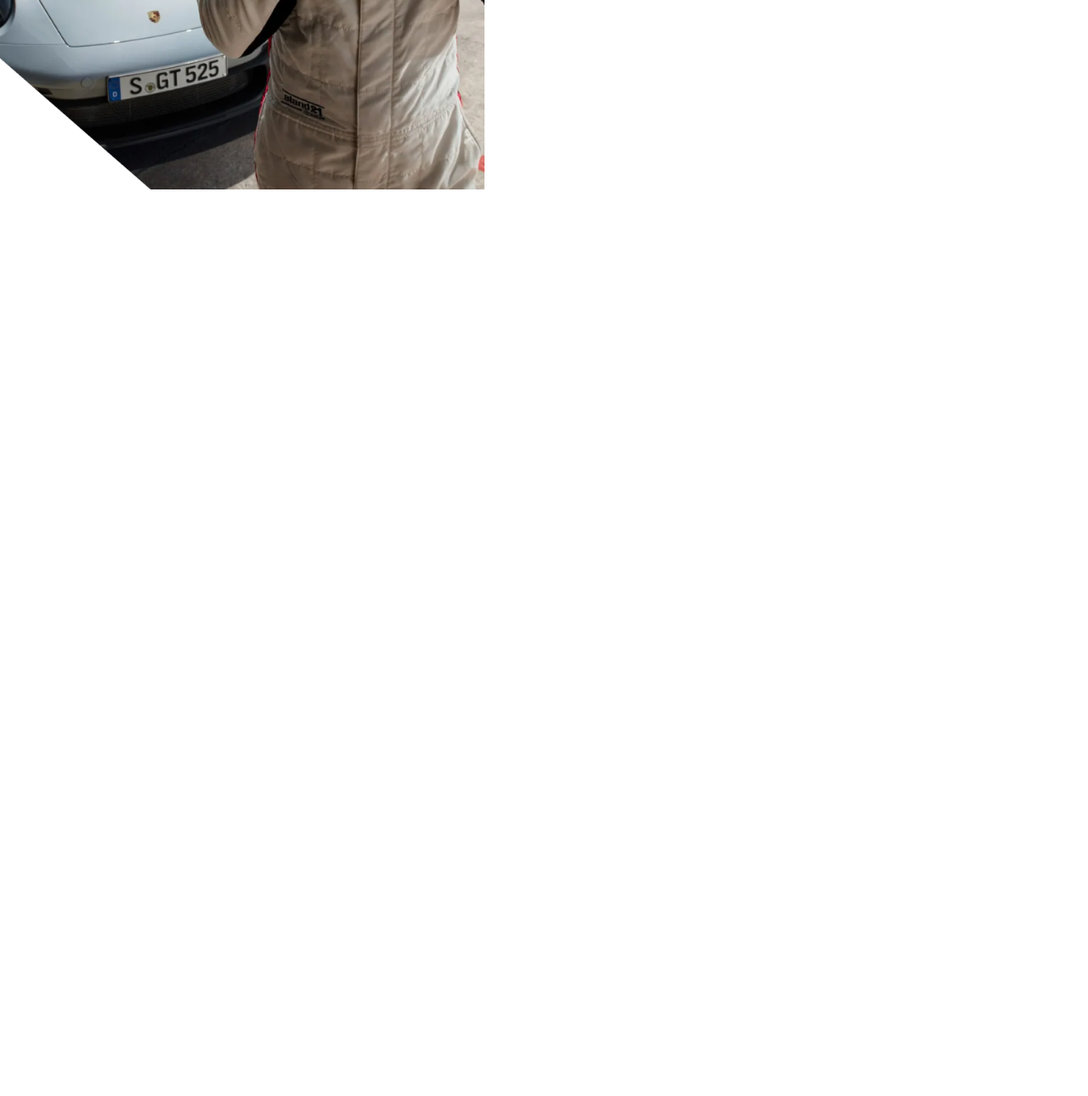
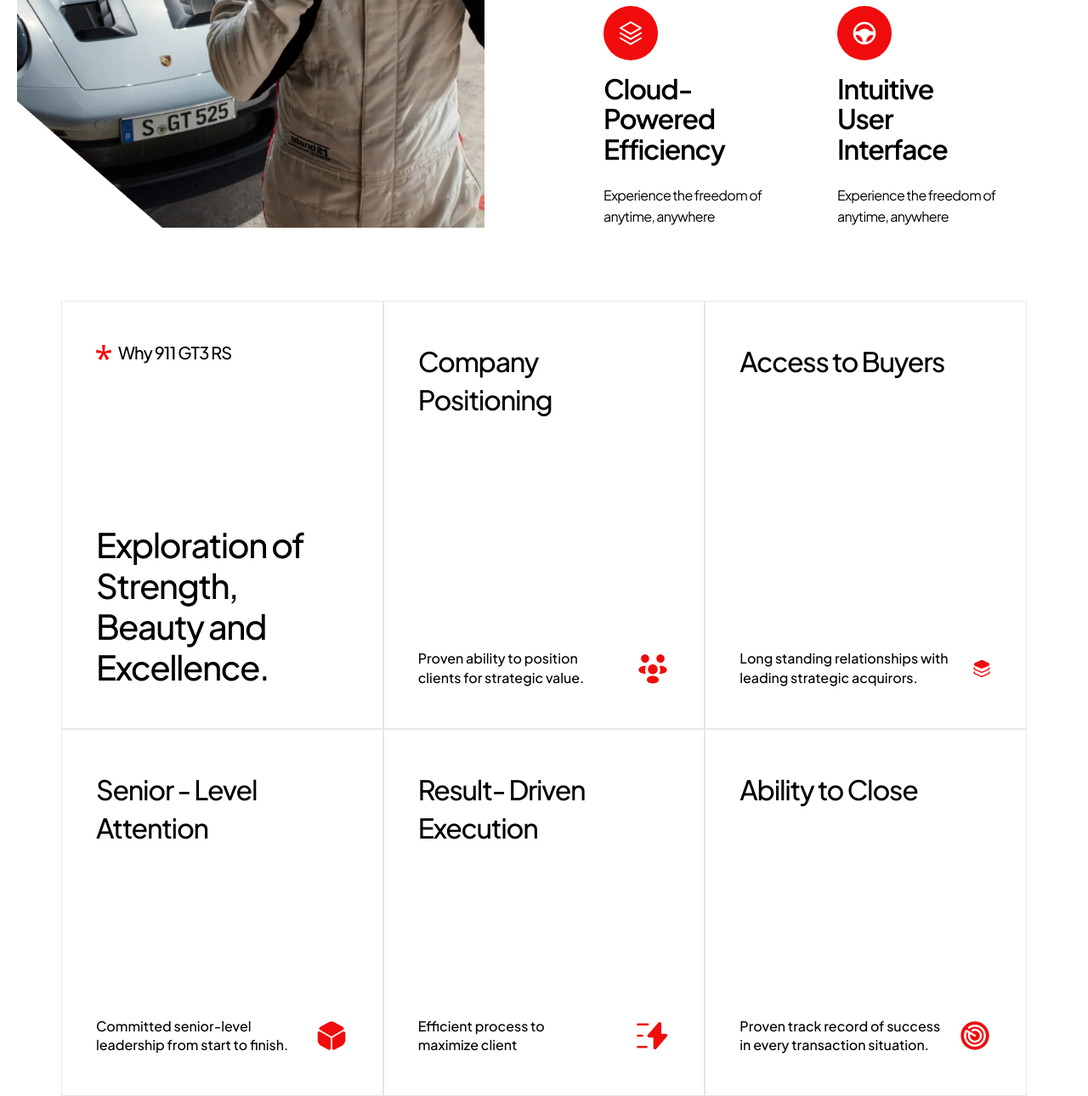
Before and after one commit to M-Panz/Infinite-Speed, a website: page index.html in a window 1280 px wide. Shown: the part 1480-2770 px from the top of the page at 85% size. Before the commit the page ends 1703 px from the top, so only its background shows below. Drawn offline with Linux system fonts and the light colour scheme.

Commit message:
update section4

```diff
--- a/index.html
+++ b/index.html
@@ -87,12 +87,12 @@
         </div>
     </section>
 
-    <section id="section3">
+    <section id="section3" class="pt-[70px] px-5">
         <div class="grid grid-cols-2 gap-x-[140px]">
             <div>
-                <img src="files/img/foto2.png" alt="foto_orang">
+                <img src="files/img/foto2.png" alt="foto_orang" class="w-full h-full object-cover">
             </div>
-            <div class="grid">
+            <div class="grid content-between">
                 <div class="grid justify-start content-start gap-y-[52px]">
                     <h1 class="text-[120px] font-medium leading-[90%] -tracking-[0.15rem] max-w-[479px]">Infinite Speed</h1>
                     <div class="flex justify-start ">
@@ -101,9 +101,88 @@
                     <p class="text-sm leading-[140%] max-w-[150px]">Relentless training to become stronger and faster. </p>
                 </div>
                 <div>
-
+                    <div class="grid grid-cols-2">
+                        <div class="grid">
+                            <div class="grid place-content-center w-[64px] h-[64px] border border-hidden rounded-[360px] bg-[#F00C0C]">
+                                <img src="files/svg/icons_stack.svg" alt="icons_stack" class="w-full h-full object-cover">
+                            </div>
+                            <h3 class="mt-4 mb-6 text-[32px] font-semibold leading-[110%] -tracking-[0.08rem] max-w-[168px]">Cloud-Powered Efficiency</h3>
+                            <p class="text-base leading-[160%] -tracking-[0.04rem] max-w-[219px]">Experience the freedom of anytime, anywhere</p>
+                        </div>
+                        <div class="grid">
+                            <div class="grid place-content-center w-[64px] h-[64px] border border-hidden rounded-[360px] bg-[#F00C0C]">
+                                <img src="files/svg/icons_steering_wheel.svg" alt="icons_steering_wheel" class="w-full h-full object-cover">
+                            </div>
+                            <h3 class="mt-4 mb-6 text-[32px] font-semibold leading-[110%] -tracking-[0.08rem] max-w-[146px]">Intuitive User Interface</h3>
+                            <p class="text-base leading-[160%] -tracking-[0.04rem] max-w-[219px]">Experience the freedom of anytime, anywhere</p>
+                        </div>
+                    </div>
                 </div>
             </div>
+        </div>
+    </section>
+
+    <section id="section4" class="pt-[86px]">
+        <div class="grid grid-cols-3 px-[72px]">
+            <div class="grid gap-y-[190px] px-10 py-12 border border-[000000/32%]">
+                <div class="flex gap-x-2 items-center content-center">
+                    <div>
+                        <img src="files/svg/icons_bintang.svg" alt="icons_bintang" class="w-full h-full object-cover">
+                    </div>
+                    <h3 class="text-xl font-medium leading-[120%] -tracking-[0.05rem]">Why 911 GT3 RS</h3>
+                </div>
+                <h1 class="text-[40px] font-medium leading-[120%] -tracking-[0.1rem] max-w-[360px]">Exploration of Strength, Beauty and Excellence.</h1>
+            </div>
+            <div class="grid content-between px-10 py-12 border border-[000000/32%]">
+                <h2 class="text-[32px] font-medium leading-[140%] -tracking-[0.08rem]">Company Positioning</h2>
+                <div class="flex content-center items-center justify-between">
+                    <p class="text-base font-medium leading-[140%] max-w-[223px]">Proven ability to position clients for strategic value.</p>
+                    <div>
+                        <img src="files/svg/icons_people.svg" alt="icons_people" class="w-full h-full object-cover">
+                    </div>
+                </div>
+            </div>
+            <div class="grid content-between px-10 py-12 border border-[000000/32%]">
+                <h2 class="text-[32px] font-medium leading-[140%] -tracking-[0.08rem]">Access to Buyers</h2>
+                <div class="flex content-center items-center justify-between">
+                    <p class="text-base font-medium leading-[140%] max-w-[282px]">Long standing relationships with leading strategic acquirors.</p>
+                    <div>
+                        <img src="files/svg/icons_layer.svg" alt="icons_layer" class="w-full h-full object-cover">
+                    </div>
+                </div>
+            </div>
+            <div class="grid gap-y-[200px] px-10 py-12 border border-[000000/32%]">
+                <h2 class="text-[32px] font-medium leading-[140%] -tracking-[0.08rem]">Senior - Level Attention</h2>
+                <div class="flex content-center items-center justify-between">
+                    <p class="text-base font-medium leading-[140%] max-w-[255px]">Committed senior-level leadership from start to finish.</p>
+                    <div>
+                        <img src="files/svg/icons_box.svg" alt="icons_box" class="w-full h-full object-cover">
+                    </div>
+                </div>
+            </div>
+            <div class="grid content-between px-10 py-12 border border-[000000/32%]">
+                <h2 class="text-[32px] font-medium leading-[140%] -tracking-[0.08rem]">Result- Driven Execution</h2>
+                <div class="flex content-center items-center justify-between">
+                    <p class="text-base font-medium leading-[140%] max-w-[193px]">Efficient process to maximize client</p>
+                    <div>
+                        <img src="files/svg/icons_flash.svg" alt="icons_flash" class="w-full h-full object-cover">
+                    </div>
+                </div>
+            </div>
+            <div class="grid content-between px-10 py-12 border border-[000000/32%]">
+                <h2 class="text-[32px] font-medium leading-[140%] -tracking-[0.08rem]">Ability to Close</h2>
+                <div class="flex content-center items-center justify-between">
+                    <p class="text-base font-medium leading-[140%] max-w-[248px]">Proven track record of success in every transaction situation.</p>
+                    <div>
+                        <img src="files/svg/icons_radar.svg" alt="icons_radar" class="w-full h-full object-cover">
+                    </div>
+                </div>
+            </div>
+
+
+
+
+
 
         </div>
     </section>
```
Also changed, not shown: files/css/tailwind.css, files/svg/icons_bintang.svg (added), files/svg/icons_box.svg (added), files/svg/icons_flash.svg (added), files/svg/icons_layer.svg (added), files/svg/icons_people.svg (added), files/svg/icons_radar.svg (added), files/svg/icons_stack.svg (added), files/svg/icons_steering_wheel.svg (added).
